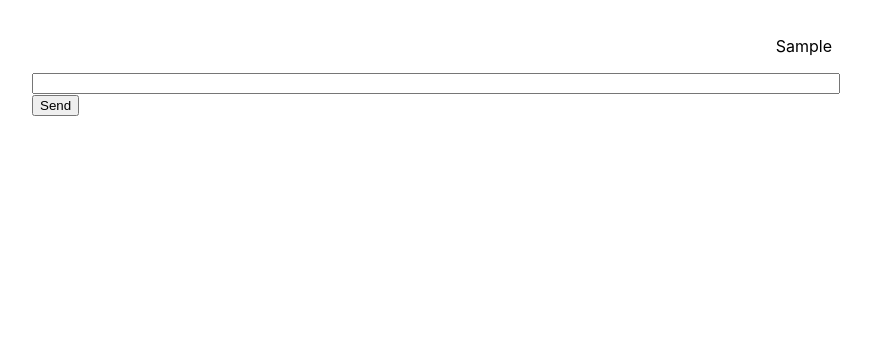
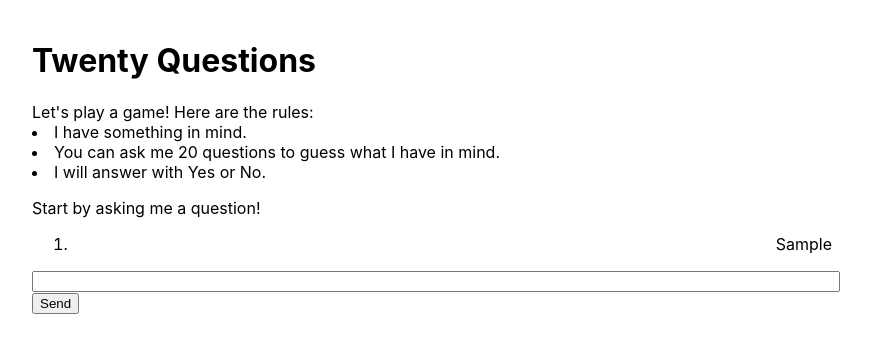
Before and after one commit to siadat/twenty-questions, a React (Create React App) app in the folder webapp/: page / in a window 1280 px wide. Both pictures are taken after typing "Sample" into the empty fields and a click on the button "Send". Shown: the top 352 px of the page, without its empty margins (208-1079 px from the left). Built offline with nearby package versions, Linux system fonts and the light colour scheme; no server answers.

Commit message:
first iteration of improvements

```diff
--- a/webapp/src/App.tsx
+++ b/webapp/src/App.tsx
@@ -1,4 +1,4 @@
-import React, { useState } from 'react';
+import React, { useState, CSSProperties } from 'react';
 import axios from 'axios';
 import './App.css';
 
@@ -34,14 +34,32 @@ function App() {
     }
   };
 
+  const items = messages.map((message, index) => {
+    const s: CSSProperties = {
+      textAlign: message.sender === 'user' ? 'right' : 'left',
+      backgroundColor: message.sender !== "user" && message.text !== "No." ? "#fa0" : "transparent",
+    }
+    return <li key={index} style={s}>
+      <p>{message.text}</p>
+    </li>
+  })
+
   return (
     <div style={{ maxWidth: '800px', margin: 'auto', padding: '20px' }}>
       <div>
-        {messages.map((message, index) => (
-          <div key={index} style={{ textAlign: message.sender === 'user' ? 'right' : 'left' }}>
-            <p>{message.text}</p>
-          </div>
-        ))}
+        <h1>
+          Twenty Questions
+        </h1>
+        <p>
+          Let's play a game! Here are the rules:
+          <li>I have something in mind.</li>
+          <li>You can ask me 20 questions to guess what I have in mind.</li>
+          <li>I will answer with Yes or No.</li>
+        </p>
+        Start by asking me a question!
+        <ol>
+          {items}
+        </ol>
       </div>
       <div>
         <input
```
Also changed, not shown: 2 other files (tests, documents, lock files or other folders).
